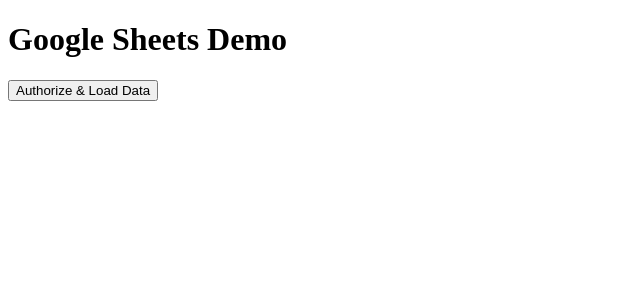
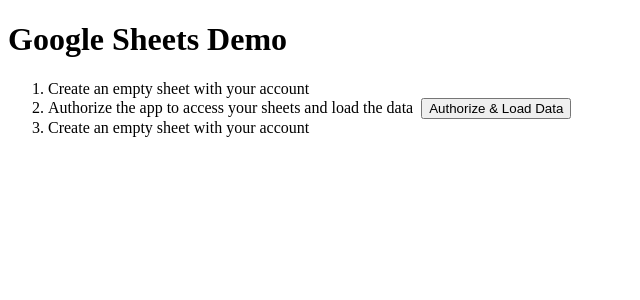
Before and after one commit to ezegonmac/FinanceApp_v2, a Next.js app in the folder apps/web/: page / in a window 1280 px wide. Shown: the top 300 px of the page, without its empty margins (0-640 px from the left). Built offline with nearby package versions, Linux system fonts and the light colour scheme; no server answers.

Commit message:
Add initial use instructions

```diff
--- a/apps/web/pages/index.tsx
+++ b/apps/web/pages/index.tsx
@@ -40,9 +40,20 @@
     return (
         <div>
             <h1>Google Sheets Demo</h1>
-            <button onClick={handleLoginAndLoad}>Authorize & Load Data</button>
-            {token && <button onClick={() => loadData()}>Reload Data</button>}
+            <ol>
+                <li>
+                    Create an empty sheet with your account
+                </li>
+                <li>
+                    Authorize the app to access your sheets and load the data &nbsp;
+                    <button onClick={handleLoginAndLoad}>Authorize & Load Data</button>
+                </li>
+                <li>
+                    Create an empty sheet with your account
+                </li>
+            </ol>
             {token && <button onClick={() => logout()}>Logout</button>}
+            {token && !loading && <button onClick={() => loadData()}>Reload Data</button>}
             {loading && <p>loading ...</p>}
             {data && <pre>{JSON.stringify(data, null, 2)}</pre>}
             <GoogleScripts />
```
